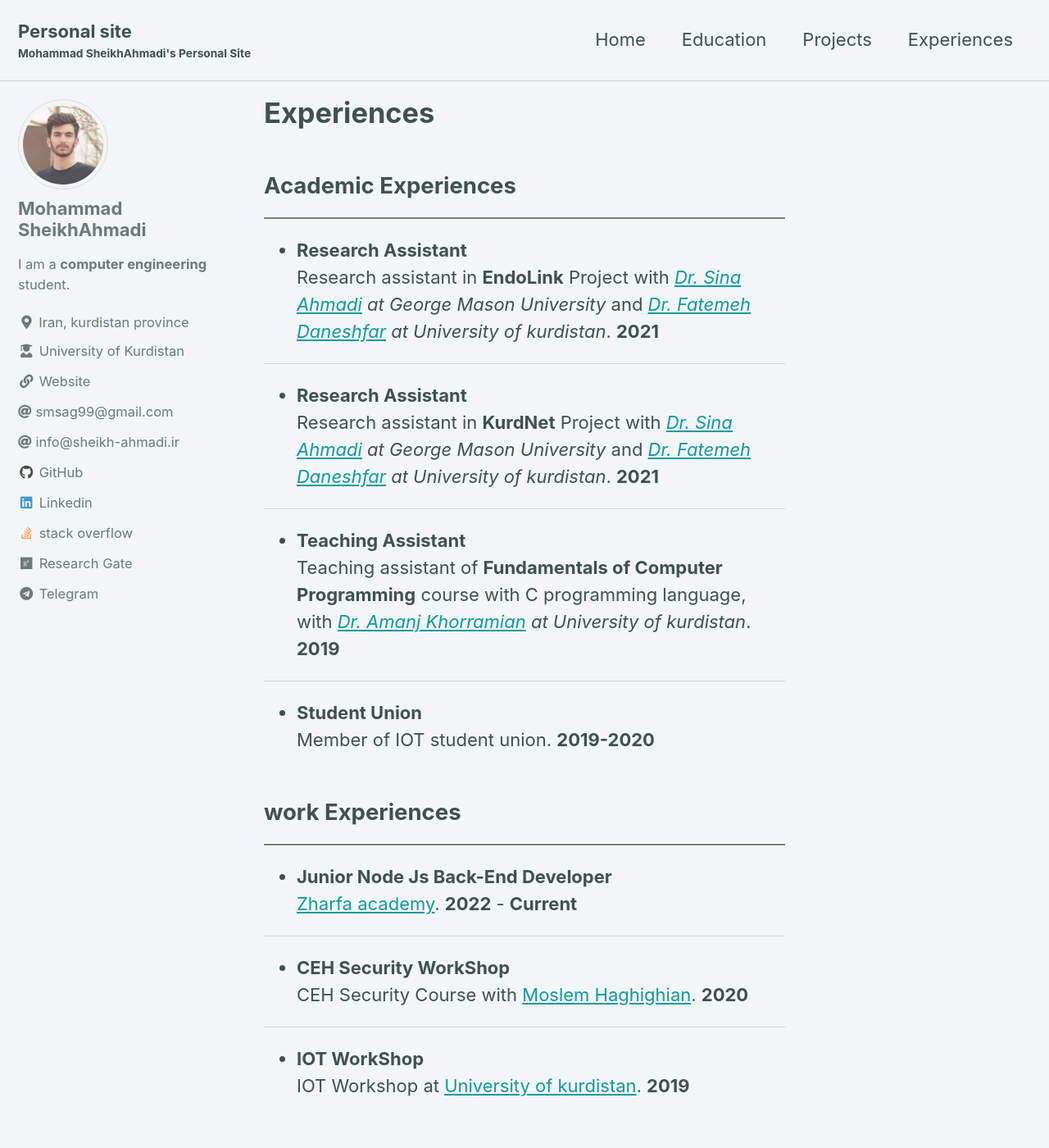
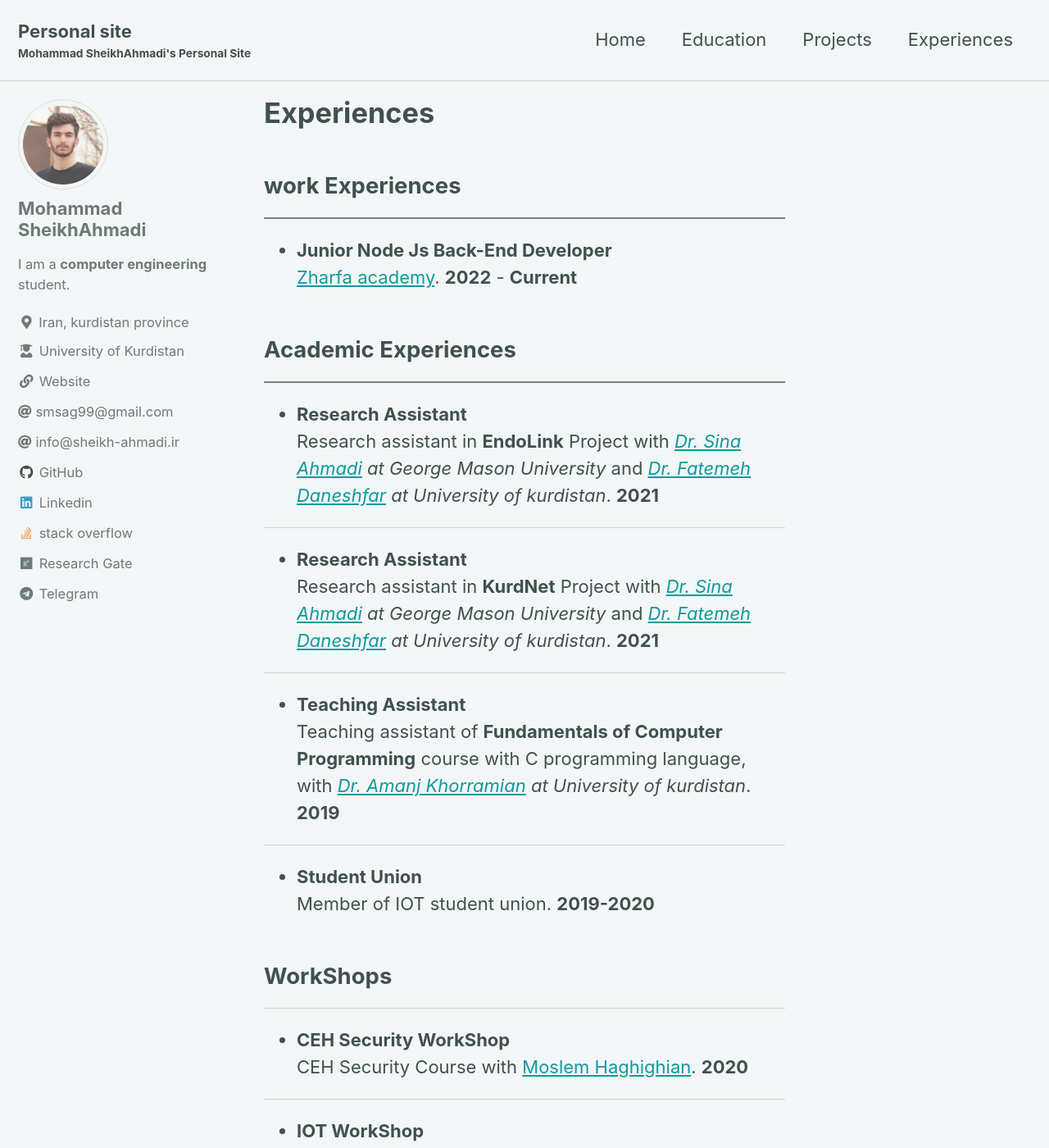
Before and after one commit to smsag99/Personal_Website, a Jekyll site: the page built from _pages/exp.md, in a window 1280 px wide and 1400 px high. Shown: the whole window at 82% size. Built offline with Jekyll 4.4.1, drawn with Linux system fonts in a browser that asks for light colours; cached includes are drawn as plain includes; some of the changed text lies outside the part shown.

Commit message:
add kotlin workshop and separating workshops from experiences

```diff
--- a/_pages/exp.md
+++ b/_pages/exp.md
@@ -4,6 +4,13 @@ title: "Experiences"
 permalink: /exp/
 author_profile: true
 ---
+
+## work Experiences
+
+<hr style="height:2px;border-width:0;color:gray;background-color:gray">
+- **Junior Node Js Back-End Developer**<br>
+ [Zharfa academy](https://www.zharfaco.com/).  **2022** - **Current**
+<br>
 
 ## Academic Experiences
 
@@ -23,12 +30,8 @@ author_profile: true
 - **Student Union**<br>
  Member of IOT student union. **2019-2020**
 
-## work Experiences
+## WorkShops
 
-<hr style="height:2px;border-width:0;color:gray;background-color:gray">
-- **Junior Node Js Back-End Developer**<br>
- [Zharfa academy](https://www.zharfaco.com/).  **2022** - **Current**
-<br>
 <hr>
 - **CEH Security WorkShop**<br>
  CEH Security Course with [Moslem Haghighian](https://independent.academia.edu/MoslemHaghighian).  **2020**
@@ -37,3 +40,7 @@ author_profile: true
 - **IOT WorkShop**<br>
 IOT Workshop at [University of kurdistan](https://uok.ac.ir/).  **2019**
 <br>
+<hr>
+- **Kotlin Programming workshop**<br>
+Building android application with **kotlin** [University of kurdistan](https://uok.ac.ir/).  **2022**
+<br>
```
